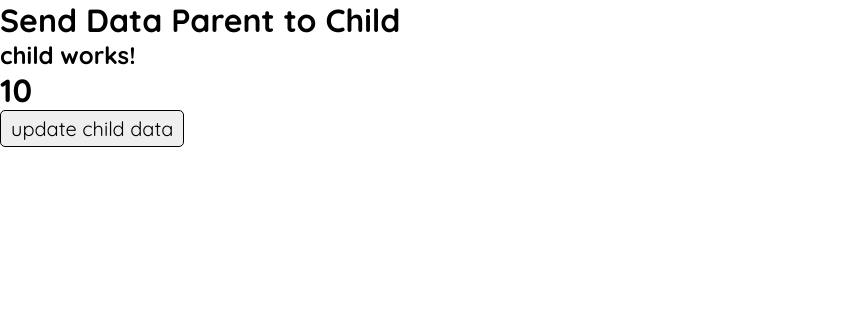
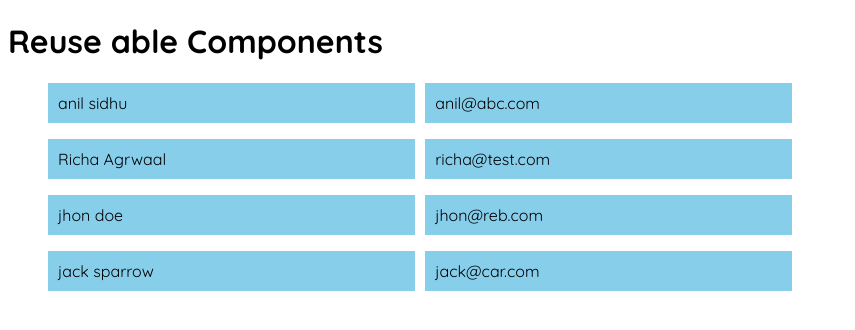
Before and after one commit to azharsiddiqui1234/Angular_From_Start_Tut, an Angular app: page / in a window 1280 px wide. Shown: the top 330 px of the page, without its empty margins (0-855 px from the left). Built offline with nearby package versions, Linux system fonts and the light colour scheme.

Commit message:
reuseable components

```diff
--- a/src/app/app.component.html
+++ b/src/app/app.component.html
@@ -1,4 +1,4 @@
-<h1>Send Data Parent to Child</h1>
-<app-child [data]="data"></app-child>
-
-<button (click)="updateChild()">update child data</button>
+<h1>Reuse able Components</h1>
+<ul *ngFor="let user of userDetails">
+  <app-user-details [user]="user"></app-user-details>
+</ul>
--- a/src/app/app.component.ts
+++ b/src/app/app.component.ts
@@ -7,8 +7,22 @@ import { Component } from '@angular/core';
 })
 export class AppComponent {
   title = 'my-app';
-  data = 10;
-  updateChild(){
-    this.data=Math.floor(Math.random()*10)
-  }
+  userDetails = [
+    {
+      name: 'anil sidhu',
+      email: 'anil@abc.com',
+    },
+    {
+      name: 'Richa Agrwaal',
+      email: 'richa@test.com',
+    },
+    {
+      name: 'jhon doe',
+      email: 'jhon@reb.com',
+    },
+    {
+      name: 'jack sparrow',
+      email: 'jack@car.com',
+    },
+  ];
 }
--- a/src/app/app.module.ts
+++ b/src/app/app.module.ts
@@ -2,13 +2,13 @@ import { NgModule } from '@angular/core';
 import { BrowserModule } from '@angular/platform-browser';
 
 import { AppComponent } from './app.component';
-import { ChildComponent } from './child/child.component';
+import { UserDetailsComponent } from './user-details/user-details.component';
 
 
 @NgModule({
   declarations: [
     AppComponent,
-    ChildComponent
+    UserDetailsComponent
   ],
   imports: [
     BrowserModule,
--- a/src/app/child/child.component.html
+++ /dev/null
@@ -1,2 +0,0 @@
-<h2>child works!</h2>
-<h1>{{data}}</h1>
--- a/src/app/child/child.component.ts
+++ /dev/null
@@ -1,16 +0,0 @@
-import { Component, OnInit, Input } from '@angular/core';
-
-@Component({
-  selector: 'app-child',
-  templateUrl: './child.component.html',
-  styleUrls: ['./child.component.css']
-})
-export class ChildComponent implements OnInit {
-
-  constructor() { }
-  // default value we have to import Input from @angular/core
-  @Input() data=0;
-  ngOnInit(): void {
-  }
-
-}
--- /dev/null
+++ b/src/app/user-details/user-details.component.css
@@ -0,0 +1,8 @@
+
+li{
+    display: inline-block;
+    padding: 10px;
+    background-color: skyblue;
+    width: 30%;
+    margin-right: 10px;
+}
--- /dev/null
+++ b/src/app/user-details/user-details.component.html
@@ -0,0 +1,2 @@
+<li>{{user.name}}</li>
+<li>{{user.email}}</li>
--- /dev/null
+++ b/src/app/user-details/user-details.component.ts
@@ -0,0 +1,15 @@
+import { Component, OnInit,Input } from '@angular/core';
+
+@Component({
+  selector: 'app-user-details',
+  templateUrl: './user-details.component.html',
+  styleUrls: ['./user-details.component.css']
+})
+export class UserDetailsComponent implements OnInit {
+
+  constructor() { }
+  @Input()user:{name:String,email:String}={name:"",email:""}
+  ngOnInit(): void {
+  }
+
+}
--- a/src/styles.css
+++ b/src/styles.css
@@ -1,13 +1,13 @@
 @import url('https://fonts.googleapis.com/css2?family=Quicksand:wght@300;400;500;600;700&display=swap');
 
 *{
-    margin: 0;
-    padding: 0;
+    /* margin: 0;
+    padding: 0; */
     box-sizing: border-box;
     font-family: 'Quicksand', sans-serif;
 }
 
-body{
+/* body{
     height: 100vh;
     width: 100%;
-}
+} */
```
Also changed, not shown: src/app/child/child.component.css (deleted), 1 other file (tests, documents, lock files or other folders).
